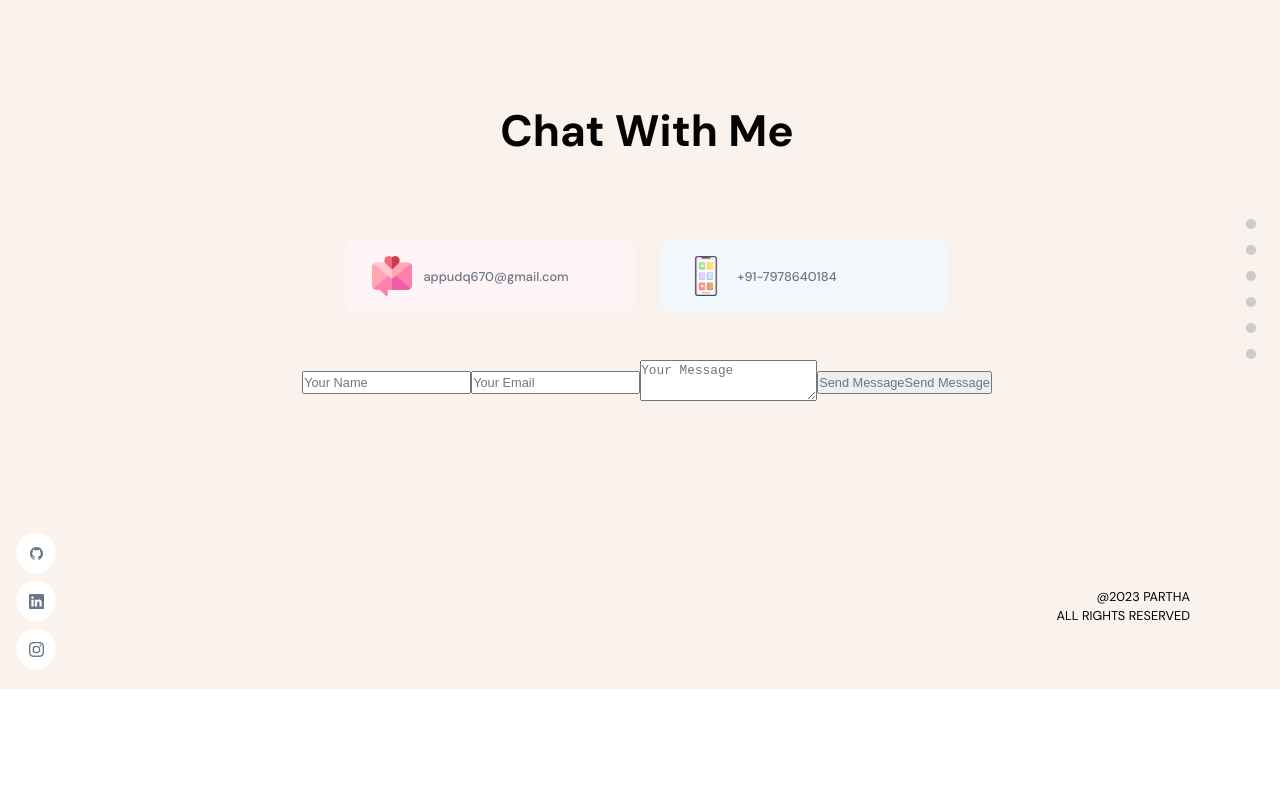
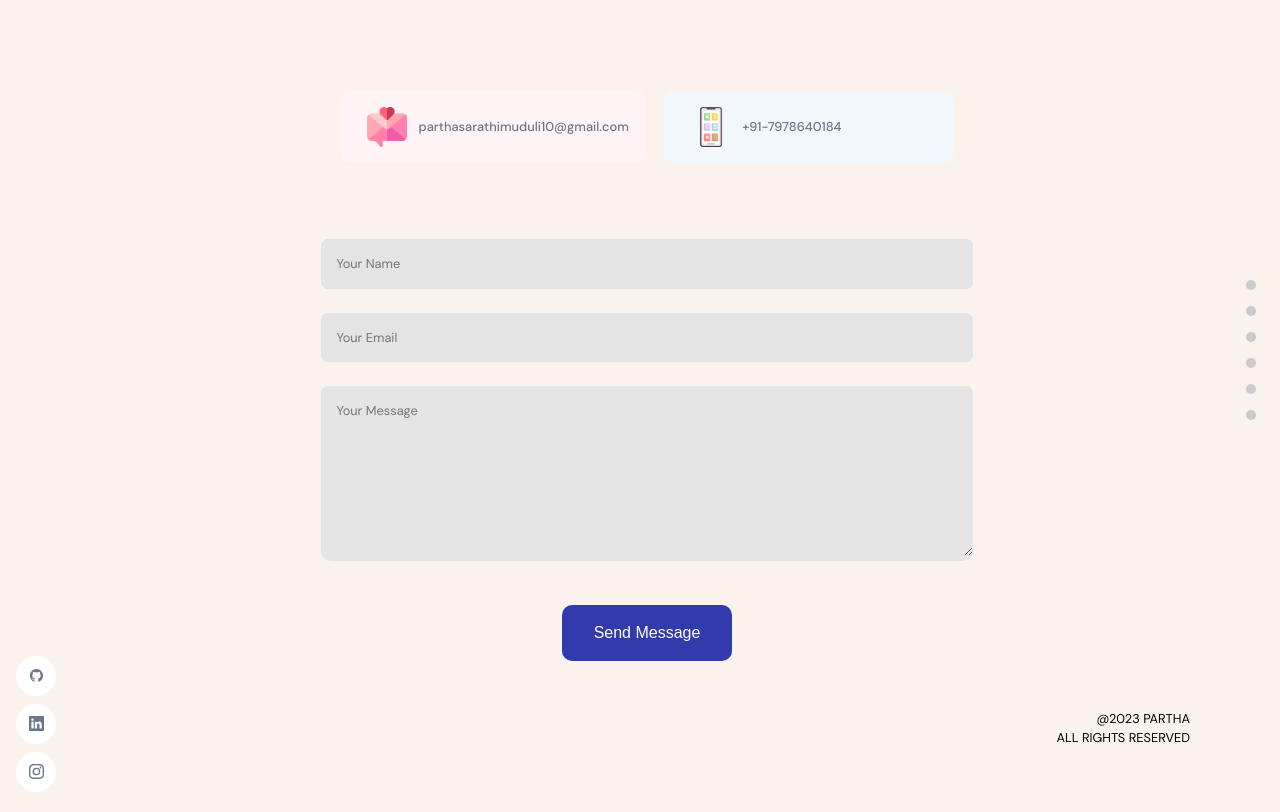
Before and after one commit to partha7978/portfolio_new, a React (Create React App) app in the folder frontend/: page / in a window 1280 px wide. Shown: the part 4111-4923 px from the top of the page. Before the commit the page ends 4800 px from the top, so only its background shows below. Built offline with nearby package versions, Linux system fonts and the light colour scheme; no server answers.

Commit message:
finishing up footer

```diff
--- a/frontend/src/container/Footer/Footer.jsx
+++ b/frontend/src/container/Footer/Footer.jsx
@@ -40,7 +40,7 @@ const Footer = () => {
       <div className="app__footer-cards">
         <div className="app__footer-card">
           <img src={images.email} alt="email" />
-          <a href="mailto: appudq670@gmail.com" className="p-text">appudq670@gmail.com</a>
+          <a href="mailto: appudq670@gmail.com" className="p-text">parthasarathimuduli10@gmail.com</a>
         </div>
 
         <div className="app__footer-card">
@@ -64,11 +64,11 @@ const Footer = () => {
           <div>
             <textarea
             className='p-text'
-            placeholder='Your Message' value={message} name={message} onChange={handleChangeInput}
+            placeholder='Your Message' value={message} name="message" onChange={handleChangeInput}
             >
             </textarea>
           </div>
-          <button type="button" className="p-text" onClick={handleSubmit}>{loading ? 'Sending' : 'Send Message'}Send Message</button>
+          <button type="button" className="p-text" onClick={handleSubmit}>{!loading ? 'Send Message' : 'Sending...'}</button>
         </div>
         :
         <div>
--- a/frontend/src/container/Footer/Footer.scss
+++ b/frontend/src/container/Footer/Footer.scss
@@ -60,3 +60,55 @@
 .app__footer-cards .app__footer-card:last-child {
     background-color: #f2f7fb;
 }
+
+.app__footer-form {
+    width: 60%;
+    flex-direction: column;
+    margin: 1rem 2rem;
+
+    div {
+        width: 100%;
+        margin: 0.75rem 0;
+        border-radius: 10px;
+        cursor: pointer;
+        background-color: var(--light-gray-color);
+        transition: all 0.3s ease-in-out;
+
+        input, textarea {
+            width: 100%;
+            padding: 0.95rem;
+            border: none;
+            border-radius: 7px;
+            background-color: var(--light-gray-color);
+            font-family: var(--font-base);
+            color: var(--secondary-color);
+            outline: none;
+        }
+
+        textarea {
+            height: 170px;
+        };
+
+        &:hover {
+           box-shadow: 0 0 25px var(--light-gray-color);
+        }
+    }
+
+    button {
+        padding: 1rem 2rem;
+        border-radius: 10px;
+        border: none;
+        background-color: var(--secondary-color);
+        font-weight: 500;
+        color: var(--white-color);
+        outline: none;
+        margin: 2rem 0 0 0;
+        font-size: var(--font-base);
+        cursor: pointer;
+    }
+
+    @media screen and (max-width: 768px) {
+        width: 100%;
+        margin: 1rem 0;
+    }
+}
```
